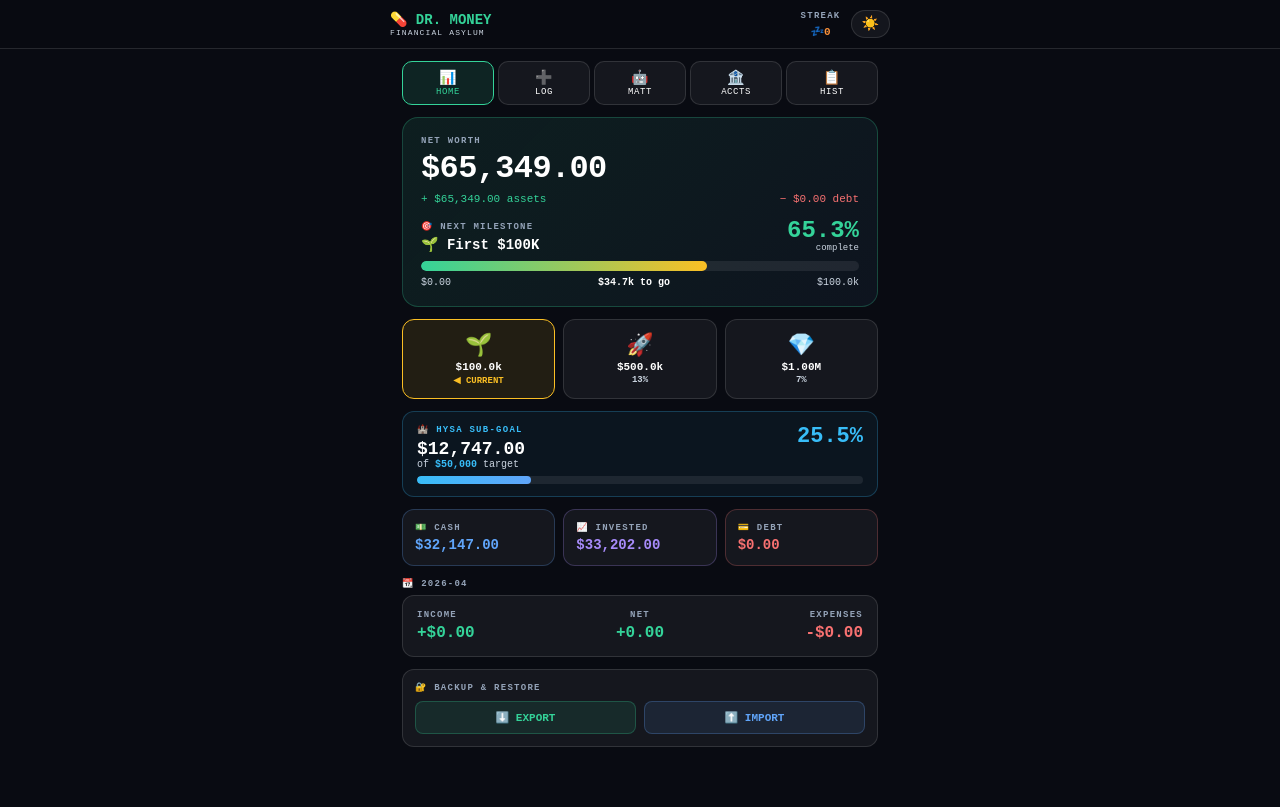
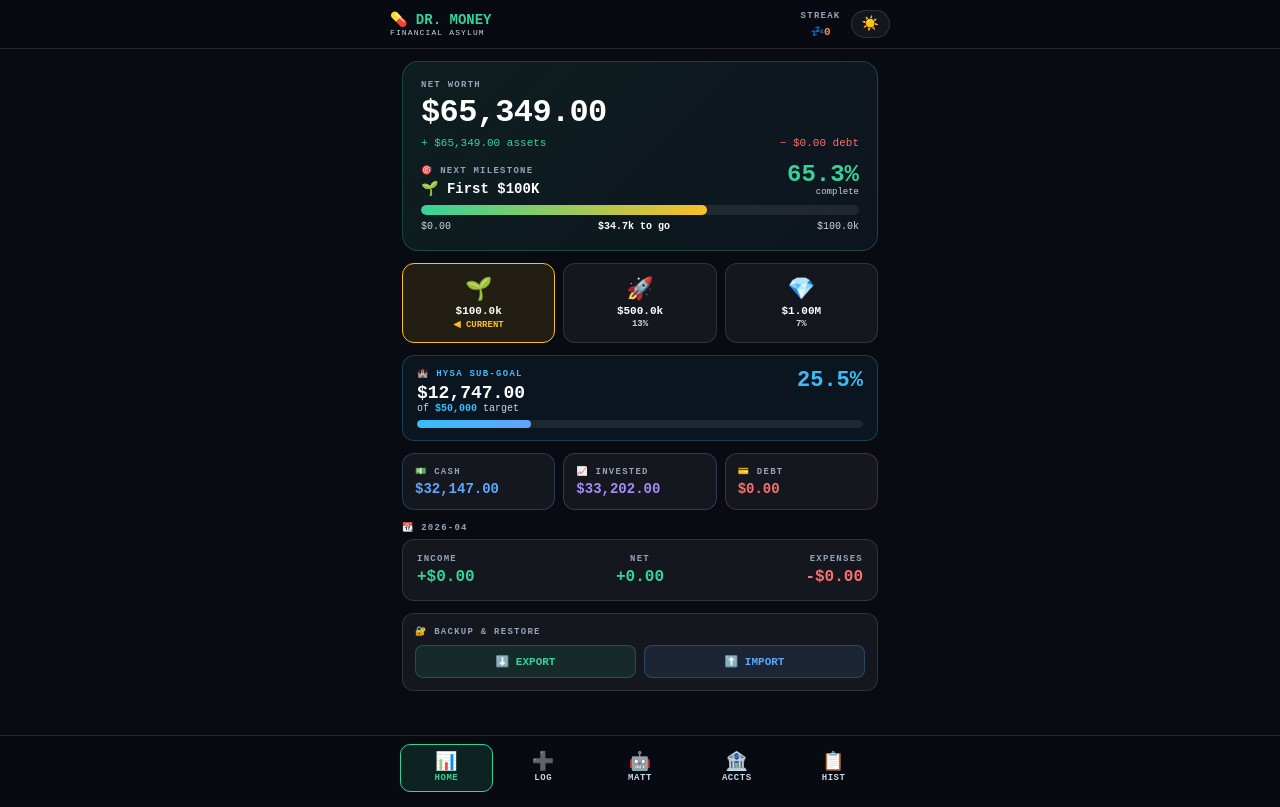
Before and after one commit to mattloffredo97-pixel/Dr-Money, a React (Vite) app: page / in a window 1280 px wide. Built offline with nearby package versions, Linux system fonts and the light colour scheme.

Commit message:
Update App.jsx

```diff
--- a/src/App.jsx
+++ b/src/App.jsx
@@ -897,7 +897,7 @@ export default function App() {
   const insightAge = insightsCache?.timestamp ? Math.floor((Date.now() - insightsCache.timestamp) / 60000) : null;
 
   return (
-    <div style={{minHeight:"100vh",background:t.BG,color:t.W,fontFamily:"'Courier New',monospace",paddingBottom:60,transition:"background 0.3s, color 0.3s"}}>
+    <div style={{minHeight:"100vh",background:t.BG,color:t.W,fontFamily:"'Courier New',monospace",paddingBottom:"calc(80px + env(safe-area-inset-bottom))",transition:"background 0.3s, color 0.3s"}}>
       <style>{`
         *{box-sizing:border-box;margin:0;padding:0;}
         ::-webkit-scrollbar{width:3px}::-webkit-scrollbar-thumb{background:#334155;border-radius:2px}
@@ -984,26 +984,7 @@ export default function App() {
           </div>
         )}
 
-        {/* NAV */}
-        <div style={{display:"grid",gridTemplateColumns:"repeat(5,1fr)",gap:4,marginBottom:12}}>
-          {[
-            {id:"dashboard",icon:"📊",label:"HOME"},
-            {id:"log",      icon:"➕",label:"LOG"},
-            {id:"mattbot", icon:"🤖",label:"MATT"},
-            {id:"accounts", icon:"🏦",label:"ACCTS"},
-            {id:"history",  icon:"📋",label:"HIST"},
-          ].map(({id,icon,label})=>(
-            <button key={id} onClick={()=>setScreen(id)} className="btn" style={{
-              background:screen===id?(theme==="dark"?"rgba(52,211,153,0.12)":"rgba(5,150,105,0.1)"):t.CARD,
-              border:`1px solid ${screen===id?t.G:t.BORDER}`,
-              borderRadius:10,padding:"7px 3px",
-              color:screen===id?t.G:t.W,
-              fontSize:9,letterSpacing:"0.06em",
-            }}>
-              <div style={{fontSize:14,marginBottom:1}}>{icon}</div>{label}
-            </button>
-          ))}
-        </div>
+        {/* NAV moved to bottom-fixed bar at end of component */}
 
         {/* ══ MATT-BOT TAB — THE PROACTIVE DASHBOARD ═════════════════════════ */}
         {screen==="mattbot"&&(
@@ -1797,6 +1778,47 @@ export default function App() {
         </div>
       )}
 
+      {/* ════════════════════════════════════════════════════════════════ */}
+      {/* 📍 BOTTOM-PINNED NAVIGATION BAR                                   */}
+      {/* ════════════════════════════════════════════════════════════════ */}
+      <div style={{
+        position:"fixed",
+        bottom:0, left:0, right:0,
+        background:t.headerBg,
+        borderTop:`1px solid ${t.BORDER}`,
+        backdropFilter:"blur(12px)",
+        WebkitBackdropFilter:"blur(12px)",
+        paddingBottom:"env(safe-area-inset-bottom)",
+        zIndex:100,
+      }}>
+        <div style={{
+          maxWidth:500, margin:"0 auto",
+          padding:"8px 10px",
+          display:"grid", gridTemplateColumns:"repeat(5,1fr)", gap:4,
+        }}>
+          {[
+            {id:"dashboard",icon:"📊",label:"HOME"},
+            {id:"log",      icon:"➕",label:"LOG"},
+            {id:"mattbot",  icon:"🤖",label:"MATT"},
+            {id:"accounts", icon:"🏦",label:"ACCTS"},
+            {id:"history",  icon:"📋",label:"HIST"},
+          ].map(({id,icon,label})=>(
+            <button key={id} onClick={()=>setScreen(id)} className="btn" style={{
+              background:screen===id?(theme==="dark"?"rgba(52,211,153,0.12)":"rgba(5,150,105,0.1)"):"transparent",
+              border:`1px solid ${screen===id?t.G:"transparent"}`,
+              borderRadius:10, padding:"8px 3px",
+              color:screen===id?t.G:t.S,
+              fontSize:9, letterSpacing:"0.06em", fontWeight:700,
+              display:"flex", flexDirection:"column", alignItems:"center", gap:2,
+              transition:"all 0.15s",
+            }}>
+              <div style={{fontSize:18, lineHeight:1}}>{icon}</div>
+              <div>{label}</div>
+            </button>
+          ))}
+        </div>
+      </div>
+
     </div>
   );
 }
```
